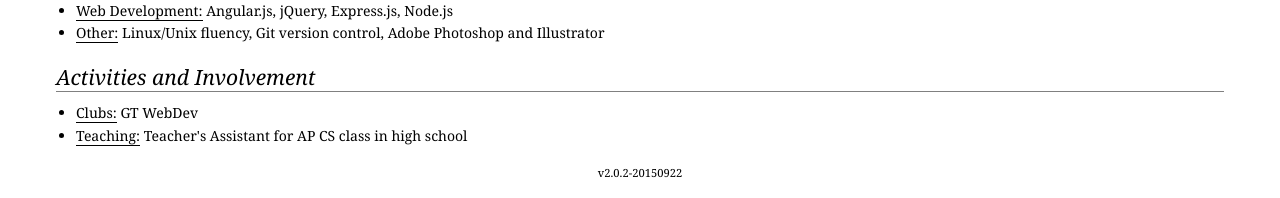
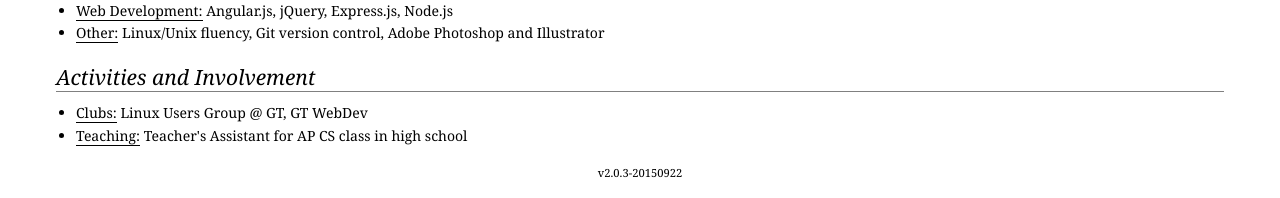
Before and after one commit to bunsenmcdubbs/bunsenmcdubbs.github.io, a Jekyll site: the page resume/index.html, which Jekyll copies as it is, in a window 1280 px wide. Shown: the part 1025-1223 px from the top of the page. Built offline with Jekyll 4.4.1, drawn with Linux system fonts in a browser that asks for light colours; Markdown is read by kramdown in place of the engine named in the settings.

Commit message:
add lug to clubs, version bump

```diff
--- a/resume/index.html
+++ b/resume/index.html
@@ -187,7 +187,7 @@
       <h2>Activities and Involvement</h2>
 
       <ul>
-        <li><p><span class="label">Clubs:</span> GT WebDev</p></li>
+        <li><p><span class="label">Clubs:</span> Linux Users Group &commat; GT, GT WebDev</p></li>
         <li><p><span class="label">Teaching:</span>
           Teacher's Assistant for AP CS class in high school</p></li>
 
@@ -199,7 +199,7 @@
 
     <footer>
       <!-- <small>References available upon request</small> -->
-      <small>v2.0.2-20150922</small>
+      <small>v2.0.3-20150922</small>
     </footer>
 
     <script>
```
